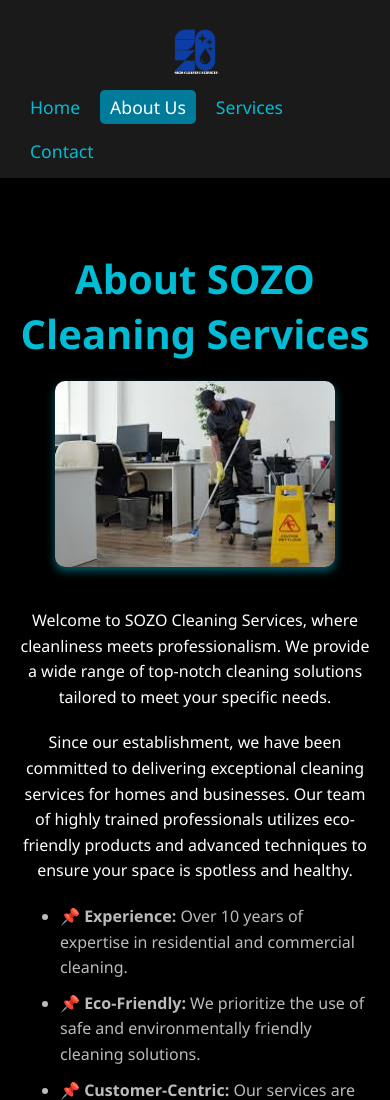
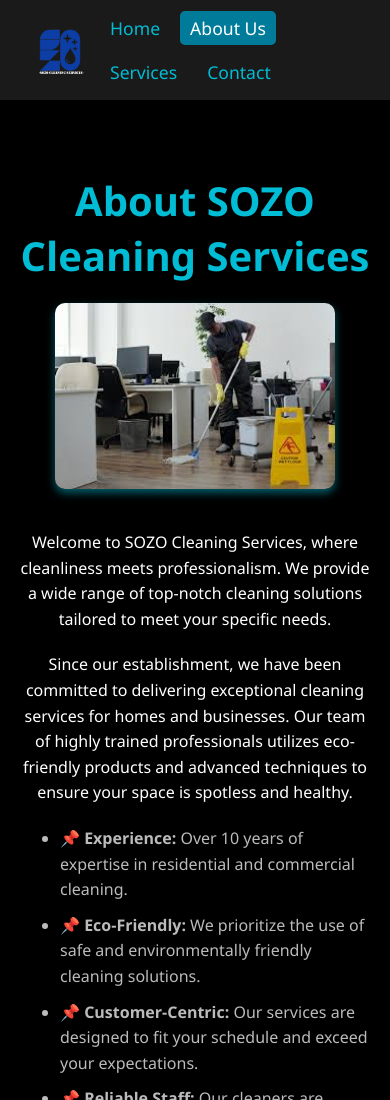
Before and after one commit to ohbeyd01/SOZO, a plain HTML site: page about.html in a window 390 px wide. Shown: the top 1100 px of the page. Drawn offline with Linux system fonts and the light colour scheme.

Commit message:
about.html

```diff
--- a/about.html
+++ b/about.html
@@ -20,14 +20,9 @@
       position: sticky;
       top: 0;
       z-index: 1000;
-    }
-
-    .header-container {
       display: flex;
+      align-items: center;
       justify-content: space-between;
-      align-items: center;
-      max-width: 1200px;
-      margin: 0 auto;
       padding: 10px 20px;
     }
 
@@ -140,11 +135,6 @@
 
     /* Responsive Design */
     @media (max-width: 768px) {
-      .header-container {
-        flex-direction: column;
-        align-items: center;
-      }
-
       .navbar {
         flex-wrap: wrap;
         gap: 10px;
@@ -163,7 +153,6 @@
 <body>
   <!-- Header Section -->
   <header class="header">
-    <div class="header-container">
     <img src="logo.png" alt="SOZO Logo" class="logo-img">
     <nav class="navbar">
       <a href="index.html">Home</a>
@@ -171,7 +160,6 @@
       <a href="services.html">Services</a>
       <a href="contact.html">Contact</a>
     </nav>
-    </div>
   </header>
 
   <!-- About Section -->
```
Lines whose indentation alone changed are shown as unchanged.
